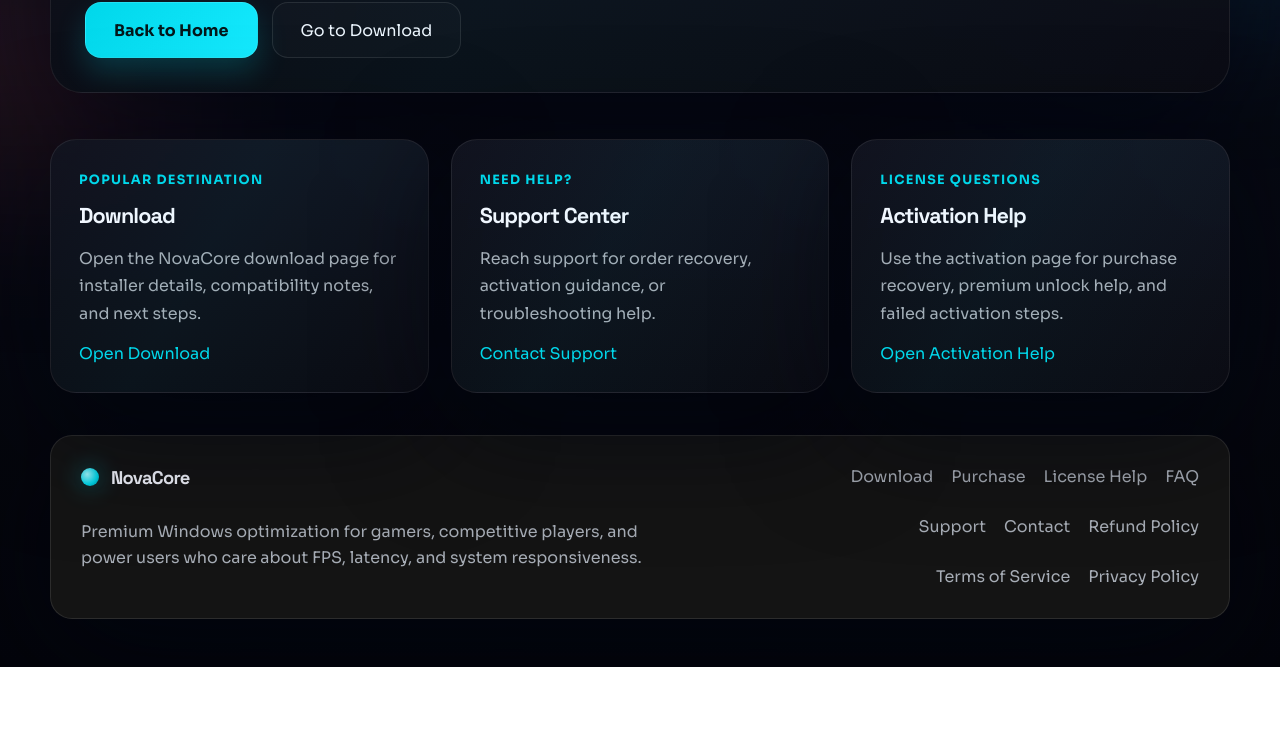
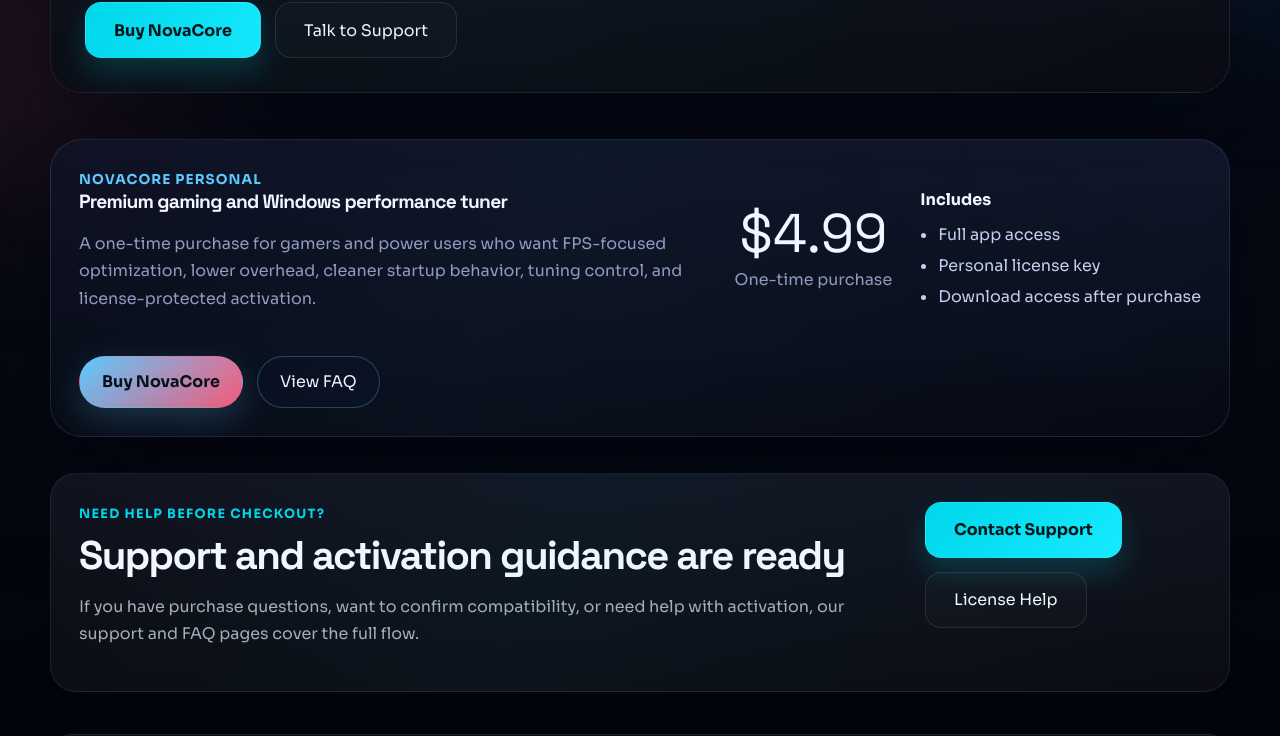
Before and after one commit to Talikg89/novacore-site, a Next.js app: page /pricing in a window 1280 px wide. Before the commit this address had no page. Shown: the part 420-1156 px from the top of the page. Before the commit the page ends 1087 px from the top, so only its background shows below. Built offline with nearby package versions, Linux system fonts and the light colour scheme.

Commit message:
add pricing page

```diff
--- /dev/null
+++ b/app/pricing/page.tsx
@@ -0,0 +1,86 @@
+import type { Metadata } from "next";
+import Link from "next/link";
+import { ContentPage, buildMetadata } from "@/components/ui/content-page";
+import { Container } from "@/components/ui/container";
+
+export const metadata: Metadata = buildMetadata(
+  "Pricing",
+  "NovaCore Personal is a one-time purchase built for gamers who want lower latency, better FPS stability, and a cleaner Windows setup.",
+  "/pricing",
+);
+
+export default function PricingPage() {
+  return (
+    <ContentPage
+      eyebrow="Pricing"
+      title={
+        <>
+          Simple, <span>One-Time Pricing</span>
+        </>
+      }
+      description="NovaCore is sold as a one-time purchase so you can keep the performance tools on your machine without recurring fees."
+      actions={[
+        { href: "/purchase", label: "Buy NovaCore" },
+        { href: "/contact", label: "Talk to Support", variant: "secondary" },
+      ]}
+    >
+      <Container className="content-page-section">
+        <div className="pricing-wrap">
+          <article className="panel pricing-card">
+            <div>
+              <span className="pricing-label">NovaCore Personal</span>
+              <h3 className="pricing-title">Premium gaming and Windows performance tuner</h3>
+              <p>
+                A one-time purchase for gamers and power users who want FPS-focused
+                optimization, lower overhead, cleaner startup behavior, tuning
+                control, and license-protected activation.
+              </p>
+            </div>
+            <div className="pricing-price-block">
+              <span className="pricing-price">$4.99</span>
+              <span className="pricing-note">One-time purchase</span>
+            </div>
+            <div className="pricing-includes">
+              <strong>Includes</strong>
+              <ul>
+                <li>Full app access</li>
+                <li>Personal license key</li>
+                <li>Download access after purchase</li>
+              </ul>
+            </div>
+            <div className="cta-row">
+              <Link href="/purchase" className="button button-primary">
+                Buy NovaCore
+              </Link>
+              <Link href="/faq" className="button button-secondary">
+                View FAQ
+              </Link>
+            </div>
+          </article>
+        </div>
+      </Container>
+
+      <Container className="content-page-section">
+        <article className="content-card cta-band">
+          <div>
+            <span className="content-kicker">Need help before checkout?</span>
+            <h2>Support and activation guidance are ready</h2>
+            <p>
+              If you have purchase questions, want to confirm compatibility, or
+              need help with activation, our support and FAQ pages cover the full
+              flow.
+            </p>
+          </div>
+          <div className="cta-band-actions">
+            <Link href="/contact" className="hero-button hero-button-primary">
+              Contact Support
+            </Link>
+            <Link href="/activate" className="hero-button hero-button-secondary">
+              License Help
+            </Link>
+          </div>
+        </article>
+      </Container>
+    </ContentPage>
+  );
+}
--- a/components/sections/footer.tsx
+++ b/components/sections/footer.tsx
@@ -18,6 +18,7 @@
         <div className="footer-clean-columns">
           <nav className="footer-clean-links" aria-label="Product">
             <Link href="/download">Download</Link>
+            <Link href="/pricing">Pricing</Link>
             <Link href="/purchase">Purchase</Link>
             <Link href="/activate">License Help</Link>
             <Link href="/faq">FAQ</Link>
--- a/lib/site-content.ts
+++ b/lib/site-content.ts
@@ -1,6 +1,7 @@
 export const navLinks = [
   { href: "#home", label: "Home" },
   { href: "#benefits", label: "Benefits" },
+  { href: "/pricing", label: "Pricing" },
   { href: "#proof", label: "Proof" },
   { href: "#reviews", label: "Reviews" },
   { href: "#faq", label: "FAQ" },
```
